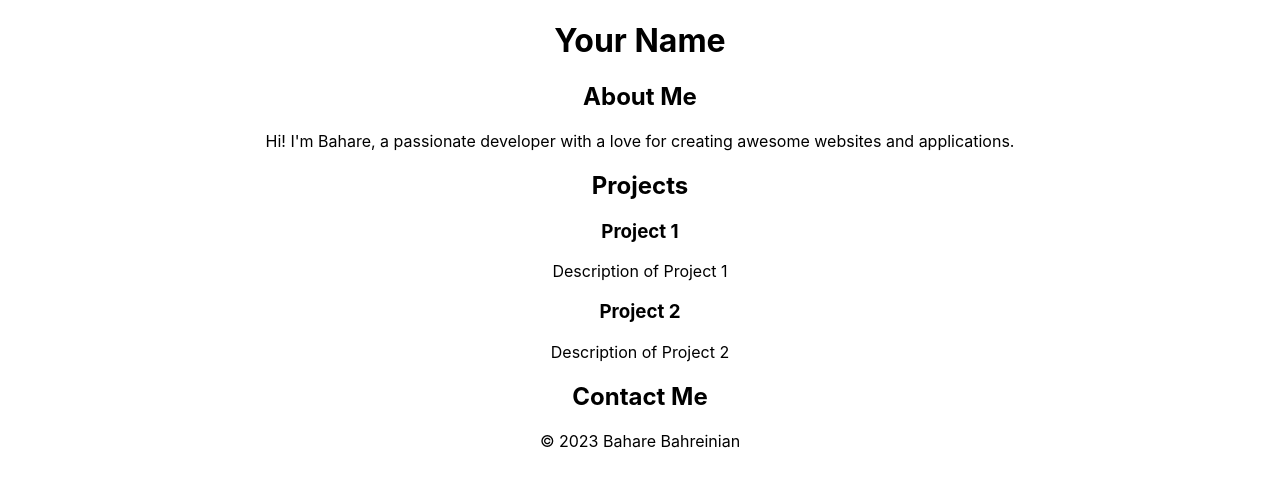
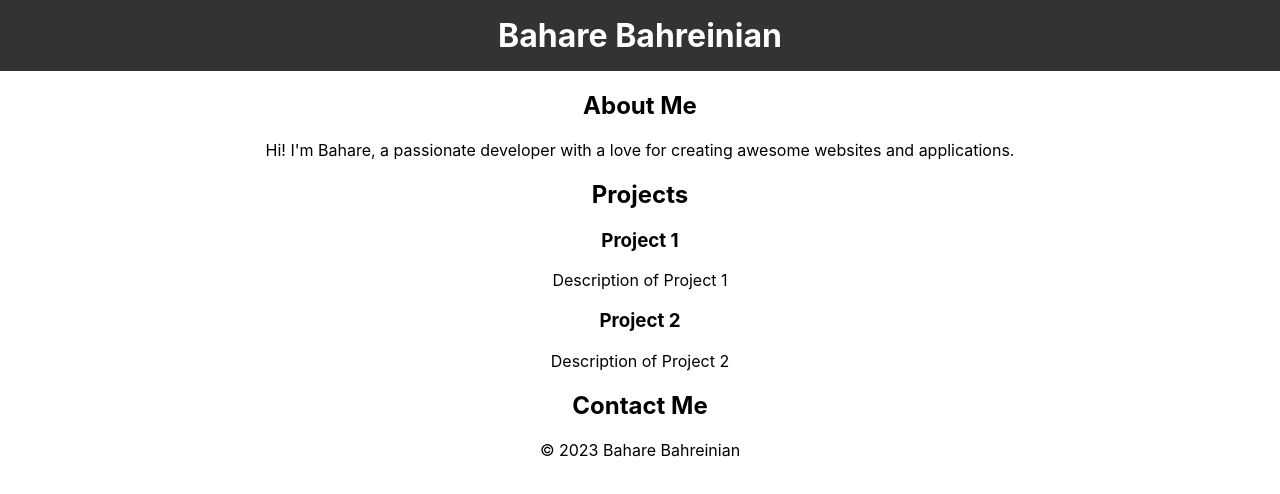
Before and after one commit to Bahare09/portfolio, a React (Create React App) app: page / in a window 1280 px wide. Shown: the top 494 px of the page. Built offline with nearby package versions, Linux system fonts and the light colour scheme.

Commit message:
Header.css

```diff
--- a/package.json
+++ b/package.json
@@ -34,5 +34,8 @@
       "last 1 firefox version",
       "last 1 safari version"
     ]
+  },
+  "devDependencies": {
+    "@babel/plugin-proposal-private-property-in-object": "^7.21.11"
   }
 }
--- /dev/null
+++ b/src/components/Header.css
@@ -0,0 +1,26 @@
+/* Header Styles */
+header {
+  background-color: #333;
+  color: #fff;
+  padding: 1rem;
+}
+
+header h1 {
+  margin: 0;
+  font-size: 2rem;
+}
+
+nav {
+  display: flex;
+  justify-content: space-between;
+}
+
+nav a {
+  color: #fff;
+  text-decoration: none;
+  margin: 0 1rem;
+}
+
+nav a:hover {
+  color: #f39c12; /* Change to your preferred hover color */
+}
--- a/src/components/Header.js
+++ b/src/components/Header.js
@@ -1,10 +1,11 @@
 import React from "react";
+import "./Header.css";
 
 const Header = () => {
   return (
     <header>
-      <h1>Your Name</h1>
-      <nav>{/* Add navigation links here */}</nav>
+      <h1>Bahare Bahreinian</h1>
+      <nav></nav>
     </header>
   );
 };
```
Also changed, not shown: public/manifest.json (deleted), public/robots.txt (deleted), 1 other file (tests, documents, lock files or other folders).
